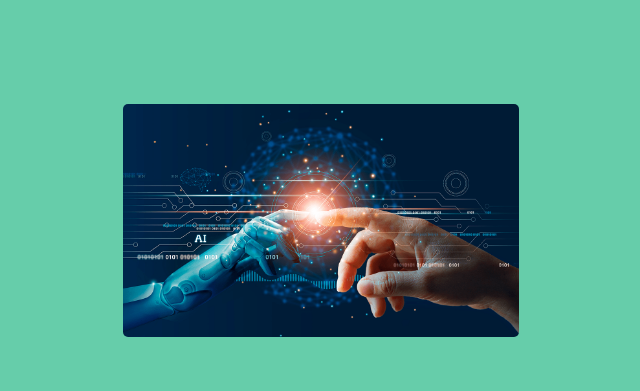
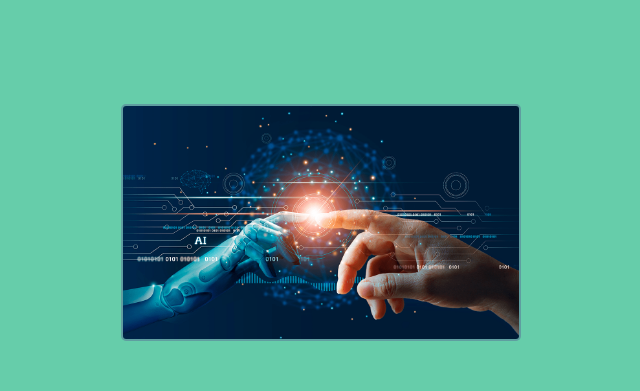
Before and after one commit to Edurb23/GS_FIAP, a plain HTML site: page index.html in a window 1280 px wide. Shown: the part 1139-1530 px from the top of the page, without its empty margins (319-959 px from the left). Drawn offline with nearby package versions, Linux system fonts and the light colour scheme.

Commit message:
Adicionando border na imagem 2

```diff
--- a/css/styles.css
+++ b/css/styles.css
@@ -80,6 +80,7 @@ body{
 .imagem2{
     border-radius: 5px;
     width: 40%;
+    border: solid 2px #5F9EA0;
 }
 .descricao_titulo:hover{
     color: #008B8B;
```
